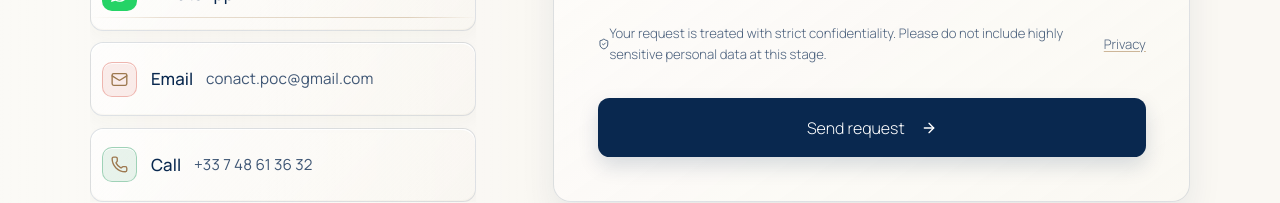
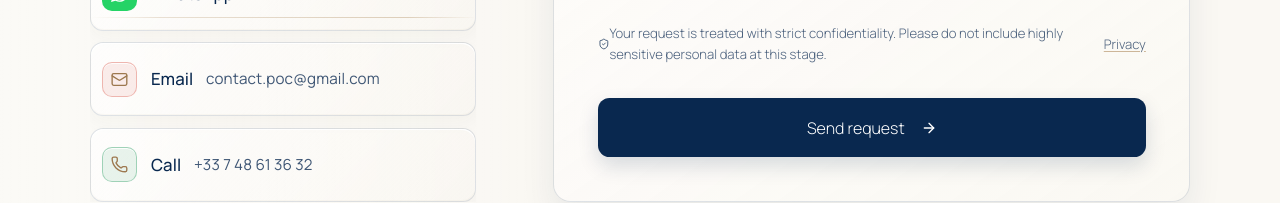
Before and after one commit to dmkstudio/poc-riviera-editorial-site, a Next.js app: page / in a window 1280 px wide. Shown: the part 4671-4874 px from the top of the page. Built offline with nearby package versions, Linux system fonts and the light colour scheme.

Commit message:
Fix first-load scroll restoration

```diff
--- a/app/PocSite.tsx
+++ b/app/PocSite.tsx
@@ -14,7 +14,7 @@ function WhatsAppMark() { return <span className="contact-brand-icon whatsapp-ic
 const contactLinks = [
   { name: "Instagram", Icon: InstagramMark, channel: "instagram" },
   { name: "WhatsApp", Icon: WhatsAppMark, channel: "whatsapp", href: "https://wa.me/33604116140", detail: "+33 6 04 11 61 40" },
-  { name: "Email", Icon: Mail, channel: "email", href: "mailto:conact.poc@gmail.com", detail: "conact.poc@gmail.com" },
+  { name: "Email", Icon: Mail, channel: "email", href: "mailto:contact.poc@gmail.com", detail: "contact.poc@gmail.com" },
   { name: "Call", Icon: Phone, channel: "call", href: "tel:+33748613632", detail: "+33 7 48 61 36 32" },
 ];
 
@@ -62,8 +62,12 @@ export default function PocSite() {
   useEffect(()=>{const saved=localStorage.getItem("poc-locale") as Locale|null;const timer=window.setTimeout(()=>{if(saved&&languages.includes(saved))setLocaleState(saved)},0);return()=>window.clearTimeout(timer)},[]);
   useEffect(()=>{
     const storageKey="poc-scroll-y";
+    const visitKey="poc-has-visited";
     const navigation=performance.getEntriesByType("navigation")[0] as PerformanceNavigationTiming | undefined;
     const isReload=navigation?.type==="reload";
+    const hasVisited=sessionStorage.getItem(visitKey)==="1";
+    const shouldRestore=isReload&&hasVisited;
+    sessionStorage.setItem(visitKey,"1");
     if("scrollRestoration" in history) history.scrollRestoration="manual";
     const scrollToHash=(behavior:ScrollBehavior="auto")=>{
       const id=decodeURIComponent(window.location.hash.slice(1));
@@ -71,7 +75,7 @@ export default function PocSite() {
       document.getElementById(id)?.scrollIntoView({behavior,block:"start"});
     };
     const restore=()=>window.requestAnimationFrame(()=>window.requestAnimationFrame(()=>{
-      if(isReload){
+      if(shouldRestore){
         const saved=Number(sessionStorage.getItem(storageKey));
         if(Number.isFinite(saved)) window.scrollTo({top:saved,left:0,behavior:"auto"});
         else scrollToHash();
```
